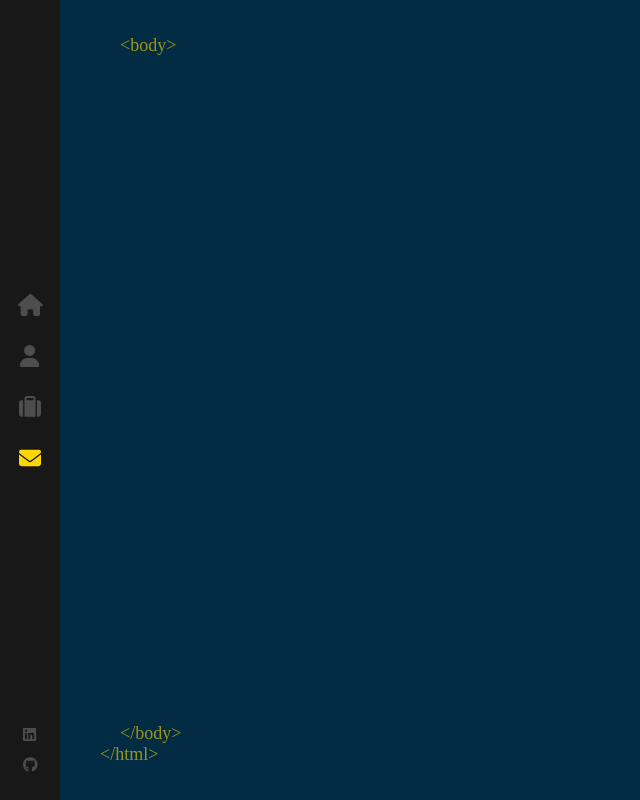
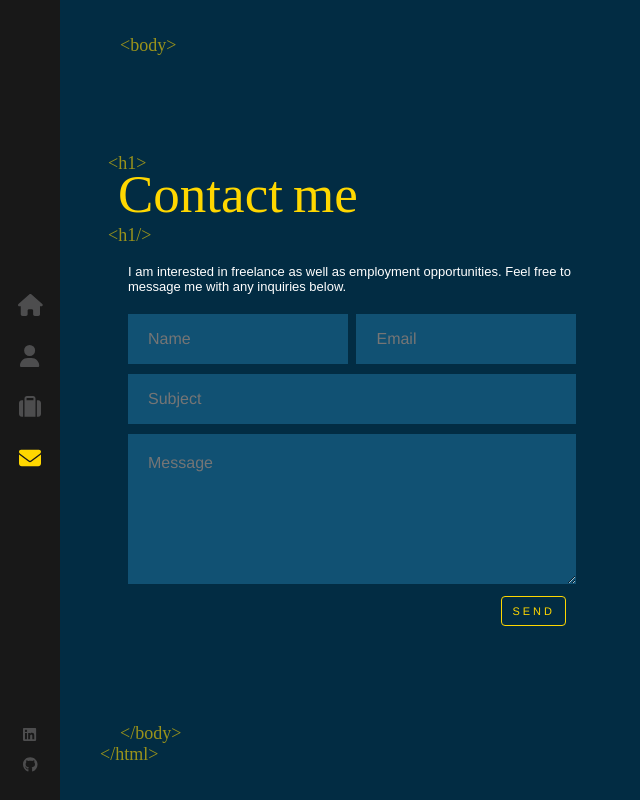
Before and after one commit to JustinStutler/justinstutler.github.io, a React (Create React App) app in the folder react-portfolio/: page /contact in a window 1280 px wide. Shown: the whole page, without its empty margins (0-640 px from the left). Built offline with nearby package versions, Linux system fonts and the light colour scheme.

Commit message:
Contact Me(Working)
Contact Page contains a contact me section that sends an email with a name, email address, subject, and message to my email

```diff
--- a/react-portfolio/package.json
+++ b/react-portfolio/package.json
@@ -3,6 +3,7 @@
   "version": "0.1.0",
   "private": true,
   "dependencies": {
+    "@emailjs/browser": "^4.4.1",
     "@fortawesome/free-brands-svg-icons": "^6.6.0",
     "@fortawesome/free-solid-svg-icons": "^6.6.0",
     "@fortawesome/react-fontawesome": "^0.2.2",
--- a/react-portfolio/src/components/Contact/index.js
+++ b/react-portfolio/src/components/Contact/index.js
@@ -1,7 +1,99 @@
+import { useEffect, useState } from 'react'
+import { useRef } from 'react'
+import emailjs from '@emailjs/browser'
+import AnimatedLetters from '../AnimatedLetters'
 import './index.scss'
 
+// import env vars
+const userId = process.env.REACT_APP_EMAILJS_USER_ID;
+const templateId = process.env.REACT_APP_EMAILJS_TEMPLATE_ID;
+const serviceId = process.env.REACT_APP_EMAILJS_SERVICE_ID;
+
 const Contact = () => {
-    return <></>
+    const [letterClass, setLetterClass] = useState('text-animate')
+    const form = useRef()
+
+    useEffect(() => {
+        const timeoutId = setTimeout(() => {
+            setLetterClass('text-animate-hover');
+        }, 5000);
+
+        // Cleanup function to clear the timeout
+        return () => clearTimeout(timeoutId);
+    }, []);
+
+    const sendEmail = (e) => {
+        e.preventDefault()
+
+        console.log(userId, templateId, serviceId);  // Check if these values are correct
+
+        emailjs
+            .sendForm(serviceId, templateId, form.current, userId)
+            .then(
+                () => {
+                    alert('Message successfully sent!')
+                    window.location.reload(false)
+                },
+                () => {
+                    alert('Failed to send the message, please try again')
+                }
+            )
+    }
+
+    return (
+        <>
+            <div className="container contact-page">
+                <div className="text-zone">
+                    <h1>
+                        <AnimatedLetters
+                            letterClass={letterClass}
+                            strArray={['C', 'o', 'n', 't', 'a', 'c', 't', ' ', 'm', 'e']}
+                            idx={15}
+                        />
+                    </h1>
+                    <p>
+                        I am interested in freelance as well as employment opportunities.
+                        Feel free to message me with any inquiries below.
+                    </p>
+                    <div className="contact-form">
+                        <form ref={form} onSubmit={sendEmail}>
+                            <ul>
+                                <li className="half">
+                                    <input placeholder="Name" type="text" name="name" required />
+                                </li>
+                                <li className="half">
+                                    <input
+                                        placeholder="Email"
+                                        type="email"
+                                        name="email"
+                                        required
+                                    />
+                                </li>
+                                <li>
+                                    <input
+                                        placeholder="Subject"
+                                        type="text"
+                                        name="subject"
+                                        required
+                                    />
+                                </li>
+                                <li>
+                                    <textarea
+                                        placeholder="Message"
+                                        name="message"
+                                        required
+                                    ></textarea>
+                                </li>
+                                <li>
+                                    <input type="submit" className="flat-button" value="SEND" />
+                                </li>
+                            </ul>
+                        </form>
+                    </div>
+                </div>
+            </div>
+        </>
+    )
 }
 
-export default Contact;
+export default Contact
--- a/react-portfolio/src/components/Contact/index.scss
+++ b/react-portfolio/src/components/Contact/index.scss
@@ -0,0 +1,129 @@
+.contact-form {
+    width: 100%;
+    margin-top: 20px;
+
+    ul {
+      padding: 0;
+      margin: 0;
+
+      li {
+        padding: 0;
+        margin: 0;
+        list-style: none;
+        margin-bottom: 10px;
+        opacity: 0;
+        overflow: hidden;
+        display: block;
+        clear: both;
+        position: relative;
+        animation: fadeInUp 2s 2s;
+        animation-fill-mode: forwards;
+      }
+
+      li.half {
+        width: 49%;
+        margin-left: 2%;
+        float: left;
+        clear: none;
+
+        &:first-child {
+          margin-left: 0;
+        }
+      }
+    }
+
+    input[type='text'],
+    input[type='email'] {
+      width: 100%;
+      border: 0;
+      background: #115173;
+      height: 50px;
+      font-size: 16px;
+      color: #fff;
+      padding: 0 20px;
+      box-sizing: border-box;
+    }
+
+    textarea {
+      width: 100%;
+      border: 0;
+      background: #115173;
+      height: 50px;
+      font-size: 16px;
+      color: #fff;
+      padding: 20px;
+      box-sizing: border-box;
+      min-height: 150px;
+    }
+
+    .flat-button {
+      color: #ffd700;
+      font-size: 11px;
+      letter-spacing: 3px;
+      text-decoration: none;
+      padding: 8px 10px;
+      border: 1px solid #ffd700;
+      float: left;
+      border-radius: 4px;
+      background: 0 0;
+      text-transform: uppercase;
+      float: right;
+      text-align: center;
+      margin-right: 10px;
+    }
+  }
+
+  .map-wrap {
+    background: rgba(8, 253, 216, 0.1);
+    float: right;
+    width: 53%;
+    height: 115%;
+    margin-top: -3%;
+  }
+
+  .leaflet-container {
+    position: relative;
+    width: 100%;
+    height: 100%;
+    opacity: 0;
+    animation: backInRight 1s 1.2s;
+    animation-fill-mode: forwards;
+  }
+
+  .info-map {
+    position: absolute;
+    background: #000;
+    top: 50px;
+    right: 30%;
+    z-index: 999999;
+    width: 267px;
+    padding: 20px;
+    color: #fff;
+    font-family: 'Helvetica';
+    font-size: 17px;
+    font-weight: 300;
+    opacity: 0;
+    animation: fadeIn 1s 1.5s;
+    animation-fill-mode: forwards;
+
+    span {
+      font-size: 16px;
+
+      span {
+        color: #ffd700;
+      }
+    }
+  }
+
+  @media screen and (max-width: 1200px) {
+    .map-wrap {
+      float: none;
+      margin: 0;
+      width: 100%;
+      height: 400px;
+    }
+
+    .info-map {
+      display: none;
+    }
+  }
```
Also changed, not shown: 2 other files (tests, documents, lock files or other folders).
